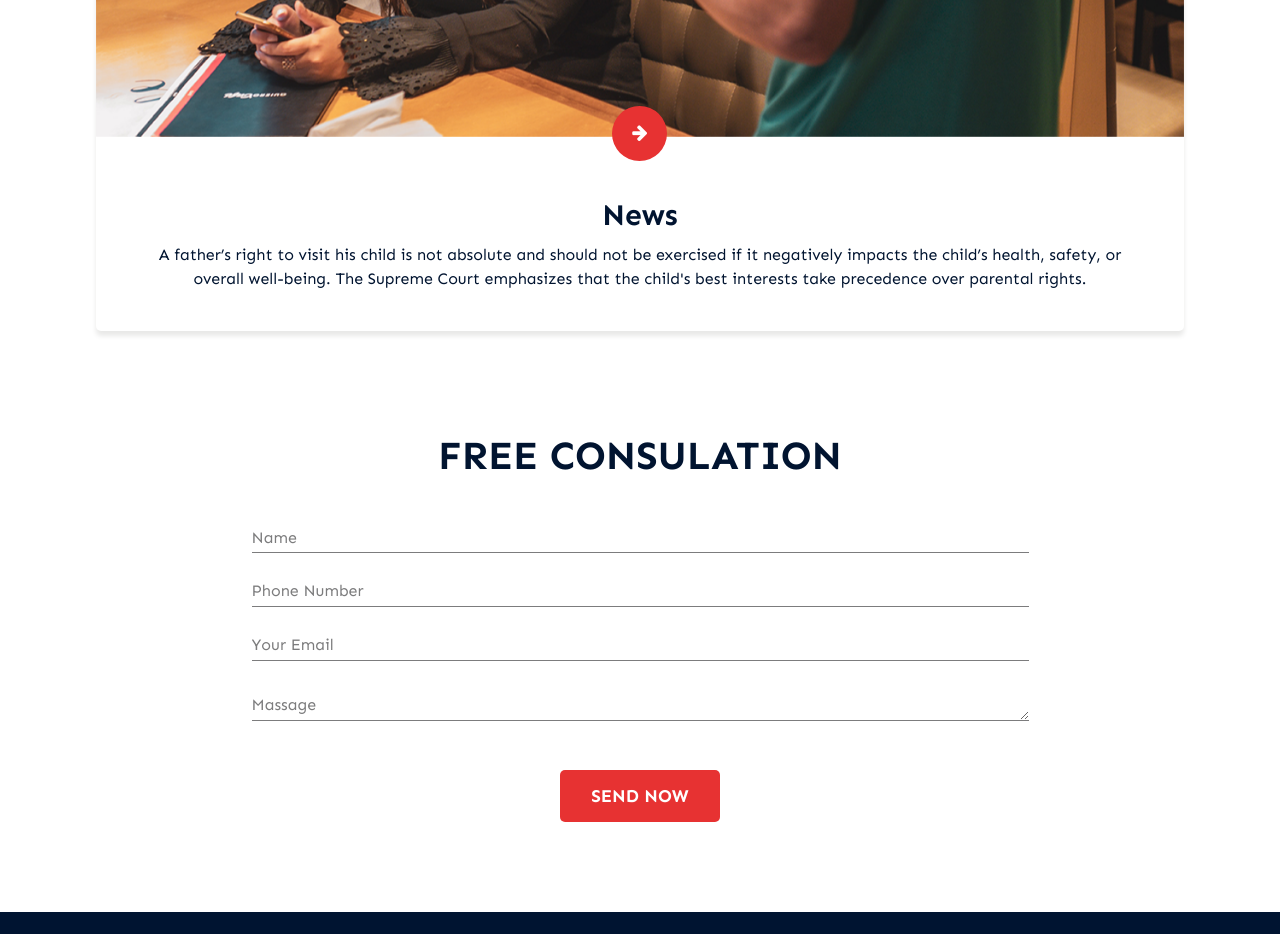
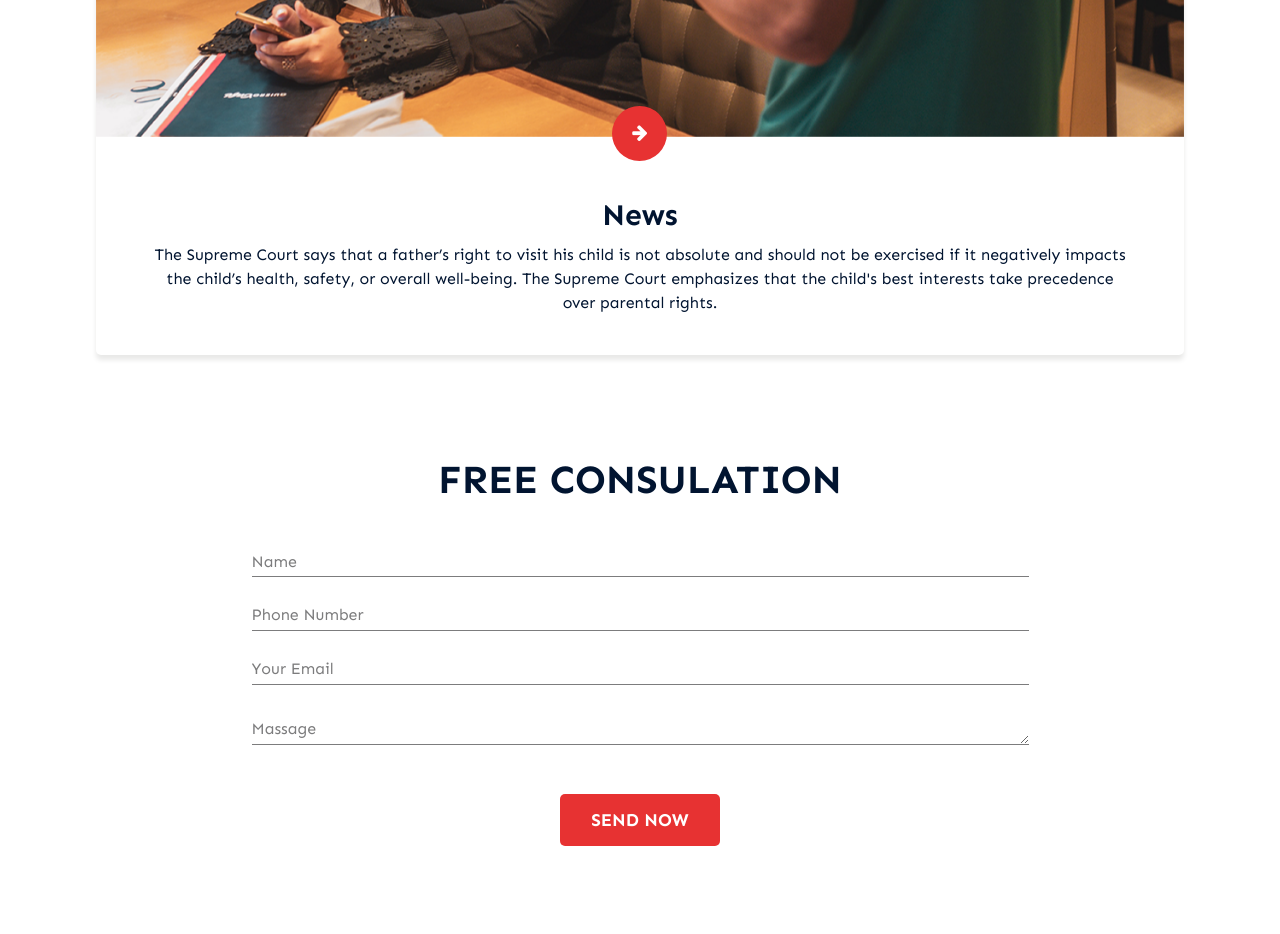
Before and after one commit to advneerajsangwan/advocate, a plain HTML site: page index.html in a window 1280 px wide. Shown: the part 4400-5334 px from the top of the page. Drawn offline with nearby package versions, Linux system fonts and the light colour scheme; files whose address does not match are found by name.

Commit message:
new updated

```diff
--- a/index.html
+++ b/index.html
@@ -523,7 +523,7 @@
                      </a>
                   </div>
                   <h2 class="does_taital">News</h2>
-                  <p class="dummy_text">A father’s right to visit his child is not absolute and should not be exercised if it negatively impacts the child’s health, safety, or overall well-being. The Supreme Court emphasizes that the child's best interests take precedence over parental rights. </p>
+                  <p class="dummy_text">The Supreme Court says that a father’s right to visit his child is not absolute and should not be exercised if it negatively impacts the child’s health, safety, or overall well-being. The Supreme Court emphasizes that the child's best interests take precedence over parental rights. </p>
                </div>
             </div>
          </div>
```
